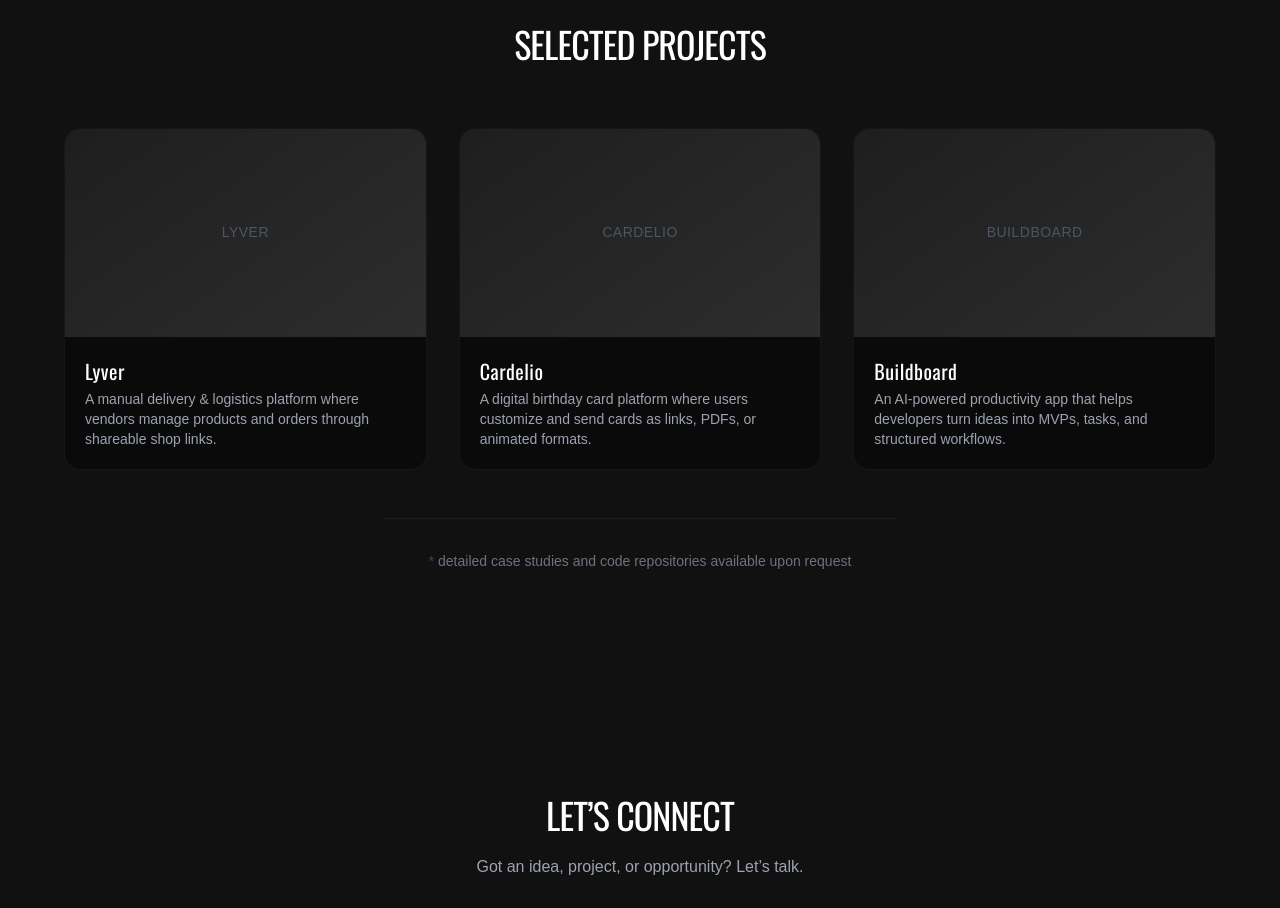
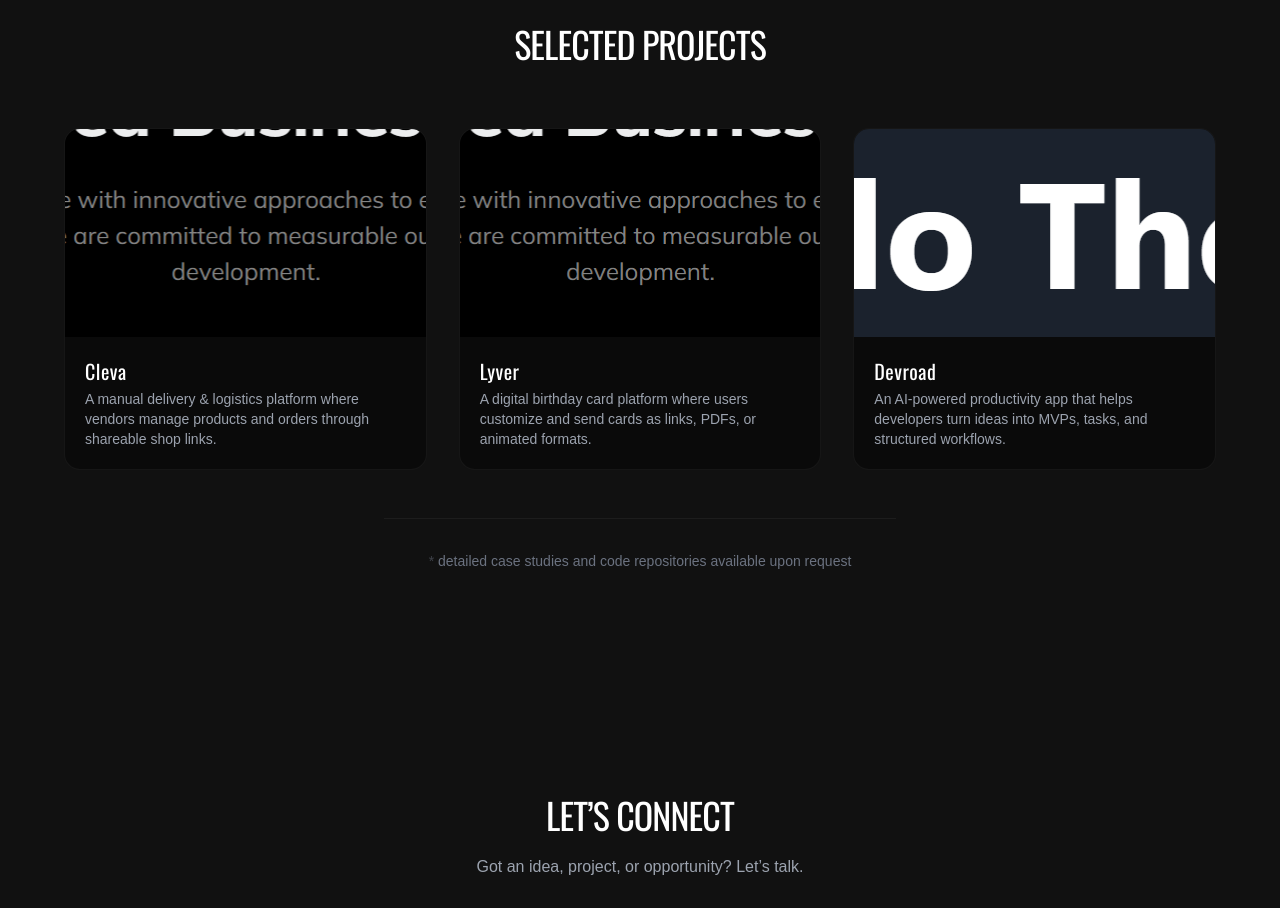
Before and after one commit to happylove32c/teddy_dev.com, a plain HTML site: page index.html in a window 1280 px wide. Shown: the part 1360-2268 px from the top of the page. Drawn offline with nearby package versions, Linux system fonts and the light colour scheme; a web font is replaced by a local one.

Commit message:
added::images

```diff
--- a/index.html
+++ b/index.html
@@ -63,11 +63,11 @@
     <div class="grid md:grid-cols-3 gap-8 max-w-6xl mx-auto">
 
       <div class="group bg-black/40 rounded-2xl overflow-hidden border border-white/5 hover:border-white/20 transition-all duration-300 hover:scale-[1.02]">
-        <div class="w-full h-52 project-image-placeholder">
-          <span>LYVER</span>
+        <div class="w-full h-52 bg-no-repeat bg-center project-image-placeholder" style="background-image: url(./public/Screenshot\ 2026-03-19\ 154946.png);">
+
         </div>
         <div class="p-5">
-          <h3 class="text-xl mb-1 heading">Lyver</h3>
+          <h3 class="text-xl mb-1 heading">Cleva</h3>
           <p class="text-gray-400 text-sm">
             A manual delivery & logistics platform where vendors manage products and orders through shareable shop links.
           </p>
@@ -75,11 +75,10 @@
       </div>
 
       <div class="group bg-black/40 rounded-2xl overflow-hidden border border-white/5 hover:border-white/20 transition-all duration-300 hover:scale-[1.02]">
-        <div class="w-full h-52 project-image-placeholder">
-          <span>CARDELIO</span>
+        <div class="w-full h-52 bg-no-repeat bg-center project-image-placeholder" style="background-image: url(./public/Screenshot\ 2026-03-19\ 154946.png);">
         </div>
         <div class="p-5">
-          <h3 class="text-xl mb-1 heading">Cardelio</h3>
+          <h3 class="text-xl mb-1 heading">Lyver</h3>
           <p class="text-gray-400 text-sm">
             A digital birthday card platform where users customize and send cards as links, PDFs, or animated formats.
           </p>
@@ -87,11 +86,11 @@
       </div>
 
       <div class="group bg-black/40 rounded-2xl overflow-hidden border border-white/5 hover:border-white/20 transition-all duration-300 hover:scale-[1.02]">
-        <div class="w-full h-52 project-image-placeholder">
-          <span>BUILDBOARD</span>
+        <div class="w-full h-52 bg-no-repeat bg-center project-image-placeholder" style="background-image: url(./public/Screenshot\ 2026-03-19\ 155334.png);">
+
         </div>
         <div class="p-5">
-          <h3 class="text-xl mb-1 heading">Buildboard</h3>
+          <h3 class="text-xl mb-1 heading">Devroad</h3>
           <p class="text-gray-400 text-sm">
             An AI-powered productivity app that helps developers turn ideas into MVPs, tasks, and structured workflows.
           </p>
```
Also changed, not shown: public/Screenshot 2026-03-19 154946.png (added), public/Screenshot 2026-03-19 155334.png (added).
